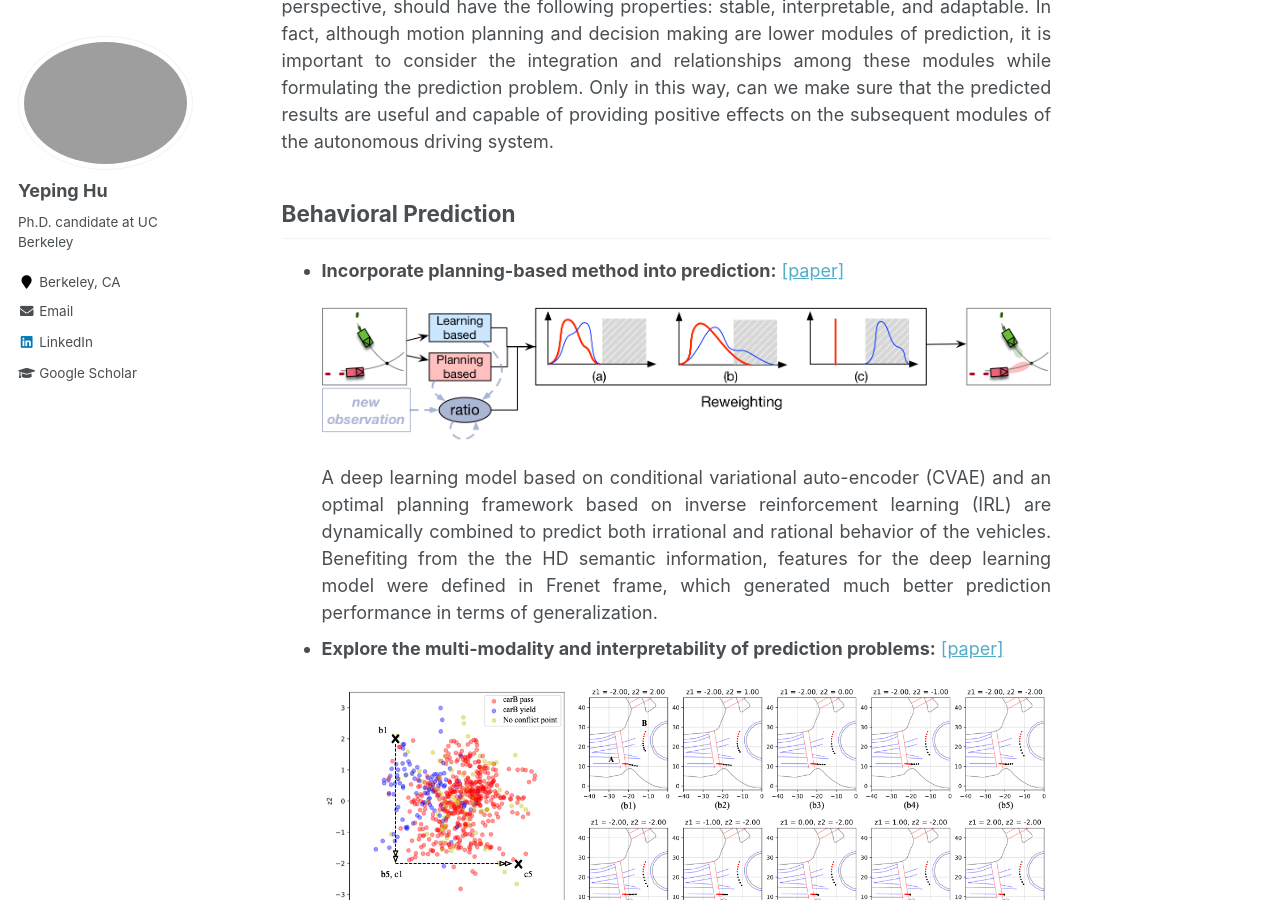
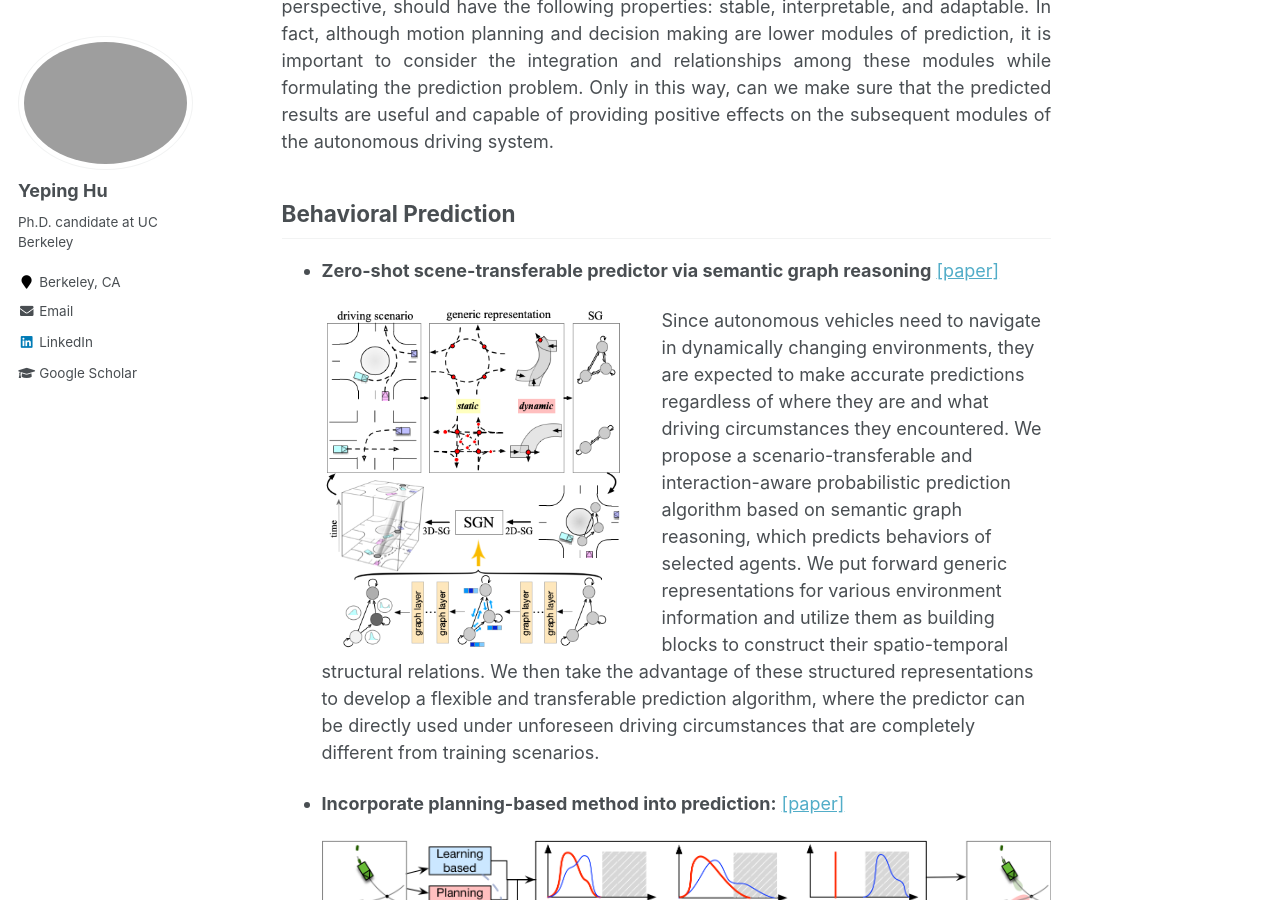
Before and after one commit to Yeping-Hu/yeping-hu.github.io, a Jekyll site: the page built from _pages/research.md, in a window 1280 px wide and 900 px high, scrolled down 272 px. Built offline with Jekyll 4.4.1, drawn with Linux system fonts in a browser that asks for light colours; a script that is not in the unit is left out.

Commit message:
update research

```diff
--- a/_pages/research.md
+++ b/_pages/research.md
@@ -8,8 +8,14 @@ author_profile: true
 My research consists of <u>behavioral prediction</u>, <u>motion planning</u> and <u>decision making</u>.
 
 <div style="text-align: justify">My research goal is to develop reliable prediction algorithms that can be used on the autonomous vehicle or other autonomous agents.  A reliable algorithm, from my perspective, should have the following properties: stable, interpretable, and adaptable. In fact, although motion planning and decision making are lower modules of prediction, it is important to consider the integration and relationships among these modules while formulating the prediction problem. Only in this way, can we make sure that the predicted results are useful and capable of providing positive effects on the subsequent modules of the autonomous driving system. </div>
+## Behavioral Prediction
 
-## Behavioral Prediction
+- **Zero-shot scene-transferable predictor via semantic graph reasoning** [[paper]](http://arxiv.org/abs/2004.03053){:target="_blank"}
+
+  <img style="float: left; margin-right: 40px;" src="../images/semantic_graph.png" width="300" />
+
+  Since autonomous vehicles need to navigate in dynamically changing environments, they are expected to make
+  accurate predictions regardless of where they are and what driving circumstances they encountered. We propose a scenario-transferable and interaction-aware probabilistic prediction algorithm based on semantic graph reasoning, which predicts behaviors of selected agents. We put forward generic representations for various environment information and utilize them as building blocks to construct their spatio-temporal structural relations. We then take the advantage of these structured representations to develop a flexible and transferable prediction algorithm, where the predictor can be directly used under unforeseen driving circumstances that are completely different from training scenarios.
 
 - **Incorporate planning-based method into prediction:** [[paper]](https://arxiv.org/pdf/1907.10170.pdf){:target="_blank"}
 
```
Also changed, not shown: images/semantic_graph.png (added).
